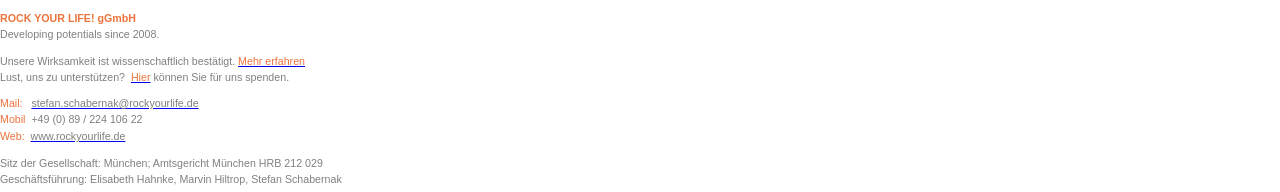
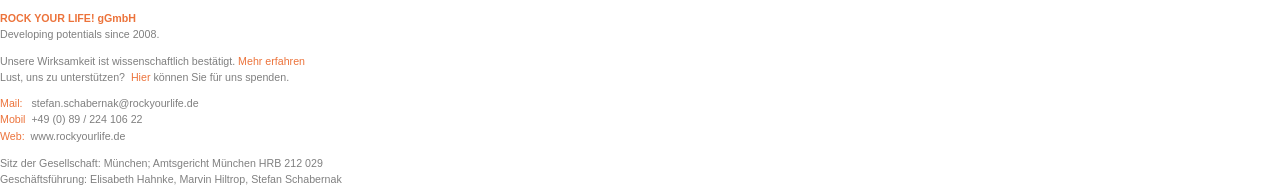
Before and after one commit to rockyourlifeggmbh/mail-signature-generator, a Vue app: page / in a window 1280 px wide. Shown: the part 147-339 px from the top of the page. Built offline with nearby package versions, Linux system fonts and the light colour scheme.

Commit message:
remove text decoration from links

```diff
--- a/src/App.vue
+++ b/src/App.vue
@@ -63,7 +63,10 @@
         Unsere Wirksamkeit ist wissenschaftlich bestätigt.
       </span>
       <span style="font-size: 8pt; font-family: 'Arial', sans-serif; color: #ec733b">
-        <a href="https://rockyourlife.de/das-machen-wir/wirkung/">
+        <a
+          href="https://rockyourlife.de/das-machen-wir/wirkung/"
+          style="text-decoration: none; text-underline: none"
+        >
           <span style="color: #ec733b">Mehr erfahren</span>
         </a>
       </span>
@@ -72,7 +75,10 @@
         Lust, uns zu unterstützen?&nbsp;
       </span>
       <span style="font-size: 8pt; font-family: 'Arial', sans-serif; color: #ec733b">
-        <a href="https://rockyourlife.de/jetzt-spenden/?rock-your-life-ggmbh-3/spende">
+        <a
+          href="https://rockyourlife.de/jetzt-spenden/?rock-your-life-ggmbh-3/spende"
+          style="text-decoration: none; text-underline: none"
+        >
           <span style="color: #ec733b">Hier</span>
         </a>
       </span>
@@ -84,10 +90,11 @@
     <p class="MsoNormal" style="margin-bottom: 8pt">
       <span style="font-size: 8pt; font-family: 'Arial', sans-serif; color: #ec733b">Mail:</span
       ><span style="font-size: 8pt; font-family: 'Arial', sans-serif; color: #7f7f7f"
-        >&nbsp;&nbsp;&nbsp;<a :href="'mailto:' + email">
-          <span style="color: #7f7f7f; text-decoration: none; text-underline: none">{{
-            email || emailPlaceholder
-          }}</span></a
+        >&nbsp;&nbsp;&nbsp;<a
+          style="text-decoration: none; text-underline: none"
+          :href="'mailto:' + email"
+        >
+          <span style="color: #7f7f7f">{{ email || emailPlaceholder }}</span></a
         ><br /> </span
       ><span style="font-size: 8pt; font-family: 'Arial', sans-serif; color: #ec733b"
         >Mobil&nbsp;&nbsp;</span
@@ -99,7 +106,7 @@
       ><span style="font-size: 8pt; font-family: 'Arial', sans-serif; color: #ec733b"
         >Web:&nbsp;&nbsp;</span
       ><span style="font-size: 8pt; font-family: 'Arial', sans-serif; color: #7f7f7f"
-        ><a href="http://www.rockyourlife.de/"
+        ><a href="http://www.rockyourlife.de/" style="text-decoration: none; text-underline: none"
           ><span style="color: #7f7f7f; text-decoration: none; text-underline: none"
             >www.rockyourlife.de</span
           ></a
```
